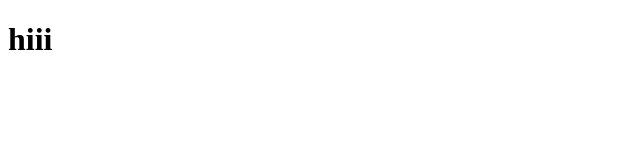
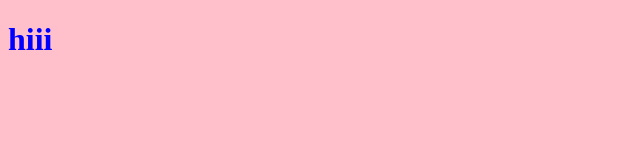
Before and after one commit to Almuatasim99/mypro2, a plain HTML site: page index.html in a window 1280 px wide. Shown: the whole page, without its empty margins (0-640 px from the left). Drawn offline with Linux system fonts and the light colour scheme.

Commit message:
chane color new project

```diff
--- a/index.html
+++ b/index.html
@@ -2,6 +2,7 @@
 <html lang="en">
 <head>
     <meta charset="UTF-8">
+    <link rel="stylesheet" href="style.css">
     <meta name="viewport" content="width=<device-width>, initial-scale=1.0">
     <title>Document</title>
 </head>
--- a/style.css
+++ b/style.css
@@ -0,0 +1,4 @@
+body{
+    color: blue;
+    background-color: pink;
+}
```
